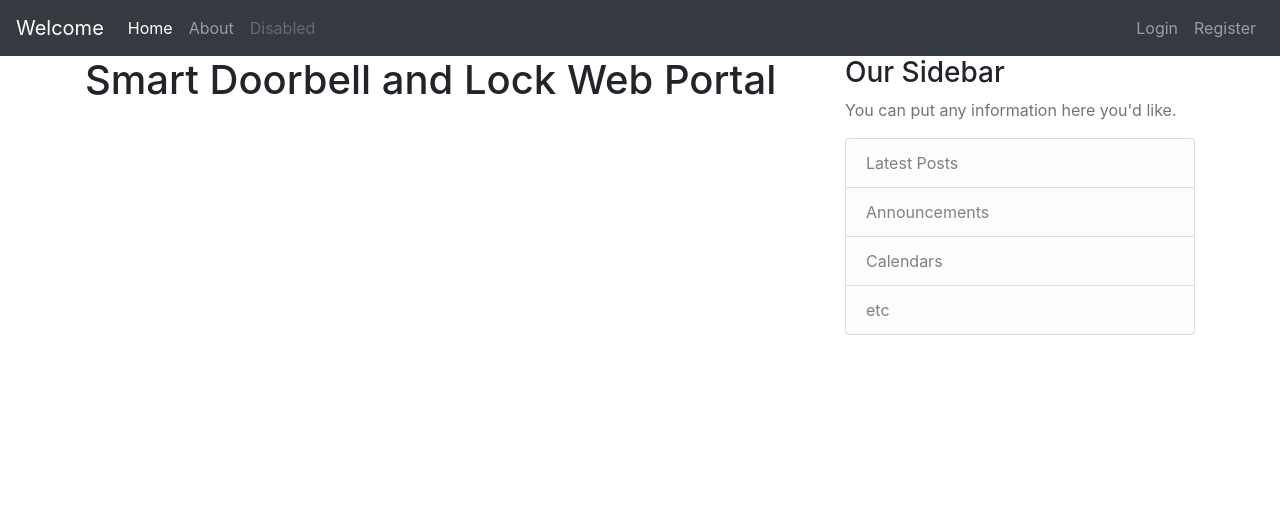
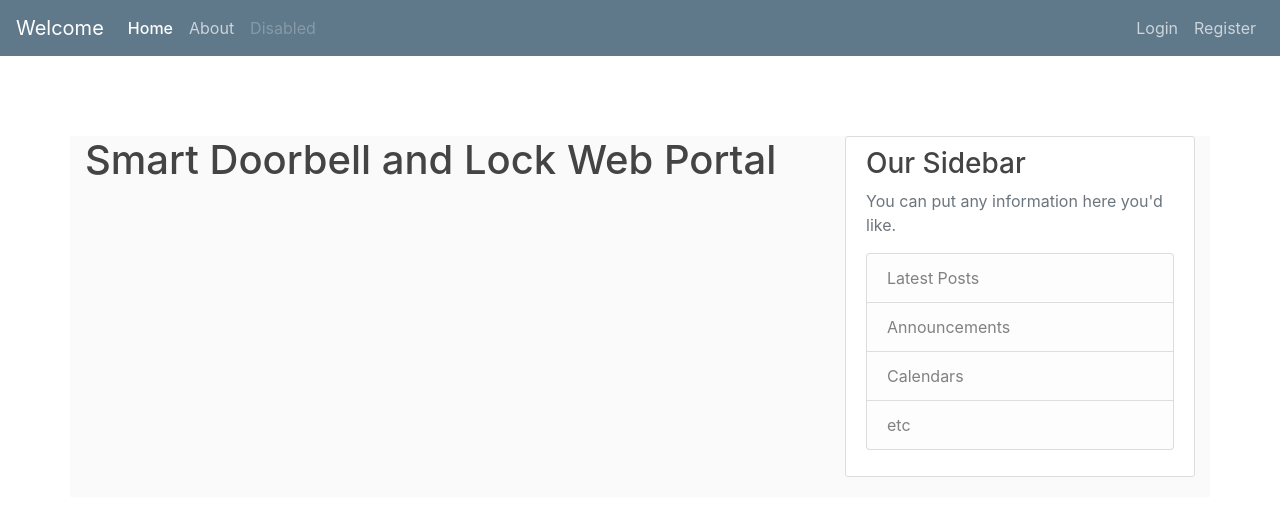
Before and after one commit to cd3vane/smart-doorbell, a Django app: page / in a window 1280 px wide. Shown: the top 516 px of the page. Run offline with Django 3.2, Linux system fonts and the light colour scheme; some libraries are stand-ins or nearby versions.

Commit message:
added custom css file for pages

```diff
--- /dev/null
+++ b/smart_doorbell_portal/pages/static/pages/main.css
@@ -0,0 +1,37 @@
+main {
+  background: #fafafa;
+  color: #333333;
+  margin-top: 5rem;
+}
+
+h1, h2, h3, h4, h5, h6 {
+  color: #444444;
+}
+
+ul {
+  margin: 0;
+}
+
+.bg-steel {
+  background-color: #5f788a;
+}
+
+.site-header .navbar-nav .nav-link {
+  color: #cbd5db;
+}
+
+.site-header .navbar-nav .nav-link:hover {
+  color: #ffffff;
+}
+
+.site-header .navbar-nav .nav-link.active {
+  font-weight: 500;
+}
+
+.content-section {
+  background: #ffffff;
+  padding: 10px 20px;
+  border: 1px solid #dddddd;
+  border-radius: 3px;
+  margin-bottom: 20px;
+}
--- a/smart_doorbell_portal/smart_doorbell_portal/settings.py
+++ b/smart_doorbell_portal/smart_doorbell_portal/settings.py
@@ -15,6 +15,9 @@ import os
 
 # Build paths inside the project like this: BASE_DIR / 'subdir'.
 BASE_DIR = Path(__file__).resolve(strict=True).parent.parent
+
+# SECURITY WARNING: keep the secret key used in production secret!
+SECRET_KEY = os.environ.get("DJANGO_KEY", "218974y9qdhfusaohf23789489dhfu24y8")
 
 # SECURITY WARNING: don't run with debug turned on in production!
 DEBUG = True
--- a/smart_doorbell_portal/templates/base.html
+++ b/smart_doorbell_portal/templates/base.html
@@ -1,12 +1,18 @@
 <!DOCTYPE html>
 {% load static %}
+
  <html>
   <title>Smart Doorbell Controller</title>
    <head>
+
      <meta charset="utf-8">
      <meta name="viewport" content="width=device-width, initial-scale=1.0"/>
+
      <link rel="stylesheet" href="https://stackpath.bootstrapcdn.com/bootstrap/4.5.2/css/bootstrap.min.css" integrity="sha384-JcKb8q3iqJ61gNV9KGb8thSsNjpSL0n8PARn9HuZOnIxN0hoP+VmmDGMN5t9UJ0Z" crossorigin="anonymous">
+     <link rel="stylesheet" type="text/css" href="{% static 'pages/main.css' %}">
+
    </head>
+
   <body>
     <header class="site-header">
       {% include 'navbar.html' %}
--- a/smart_doorbell_portal/templates/navbar.html
+++ b/smart_doorbell_portal/templates/navbar.html
@@ -1,4 +1,4 @@
-<nav class="navbar navbar-expand-lg navbar-dark bg-dark">
+<nav class="navbar navbar-expand-md navbar-dark bg-steel">
   <a class="navbar-brand" href="#">Welcome</a>
   <button class="navbar-toggler" type="button" data-toggle="collapse" data-target="#navbarNavAltMarkup" aria-controls="navbarNavAltMarkup" aria-expanded="false" aria-label="Toggle navigation">
     <span class="navbar-toggler-icon"></span>
```
Lines whose indentation alone changed are shown as unchanged.
